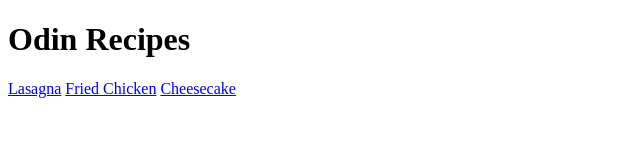
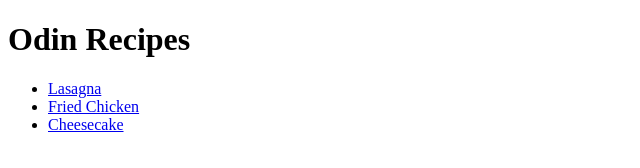
Before and after one commit to ai4matt/odin-recipes, a plain HTML site: page index.html in a window 1280 px wide. Shown: the whole page, without its empty margins (0-640 px from the left). Drawn offline with Linux system fonts and the light colour scheme.

Commit message:
Edit recipes in index as list

```diff
--- a/index.html
+++ b/index.html
@@ -6,8 +6,10 @@
     </head>
     <body>
         <h1>Odin Recipes</h1>
-        <a href="recipes/lasagna.html">Lasagna</a>
-        <a href="recipes/fried-chicken.html">Fried Chicken</a>
-        <a href="recipes/cheesecake.html">Cheesecake</a>
+        <ul>
+        <li><a href="recipes/lasagna.html">Lasagna</a></li>
+        <li><a href="recipes/fried-chicken.html">Fried Chicken</a></li>
+        <li><a href="recipes/cheesecake.html">Cheesecake</a></li>
+    </ul>
     </body>
 </html>
```
